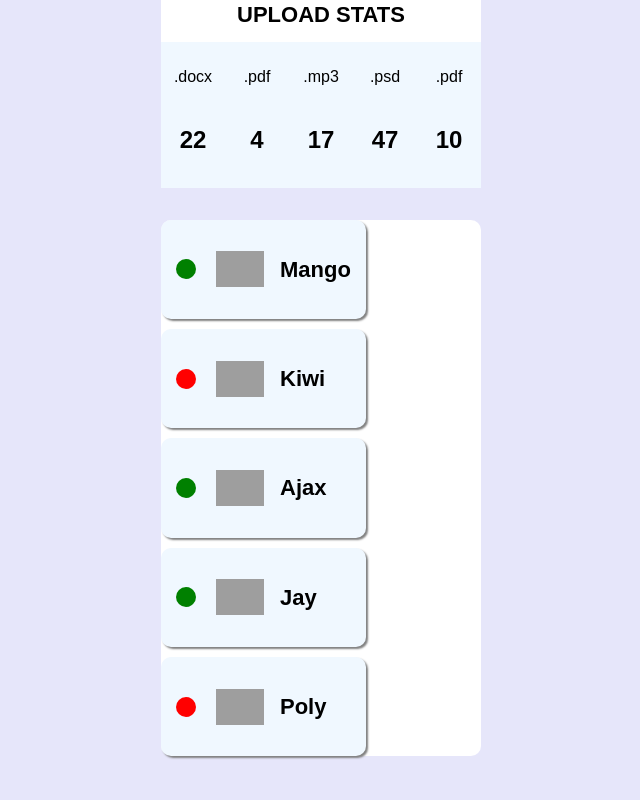
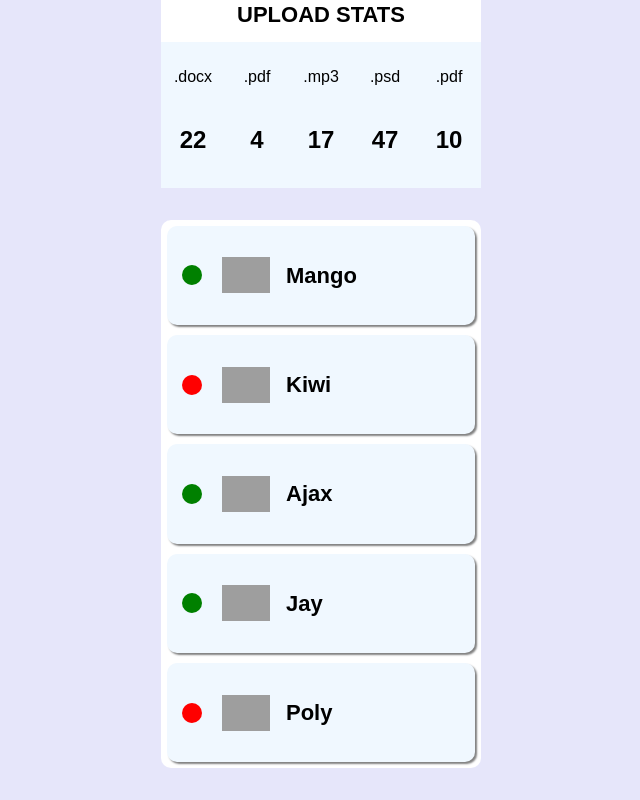
Before and after one commit to serheihimself/goit-react-hw-01-components, a React (Create React App) app: page / in a window 1280 px wide. Shown: the part 494-1294 px from the top of the page, without its empty margins (319-959 px from the left). Built offline with nearby package versions, Linux system fonts and the light colour scheme; grey boxes are pictures that could not be loaded; a web font is replaced by a local one.

Commit message:
task 3 final commit

```diff
--- a/src/components/FriendList.styles.js
+++ b/src/components/FriendList.styles.js
@@ -9,8 +9,10 @@ export const BoxFriends = styled.div`
   background: #ffffff;
   border-radius: 10px;
   margin-bottom: 32px;
+  padding: 6px;
 `;
 export const UlFriends = styled.ul`
+  width: 100%;
   list-style: none;
   display: flex;
   flex-direction: column;
```
